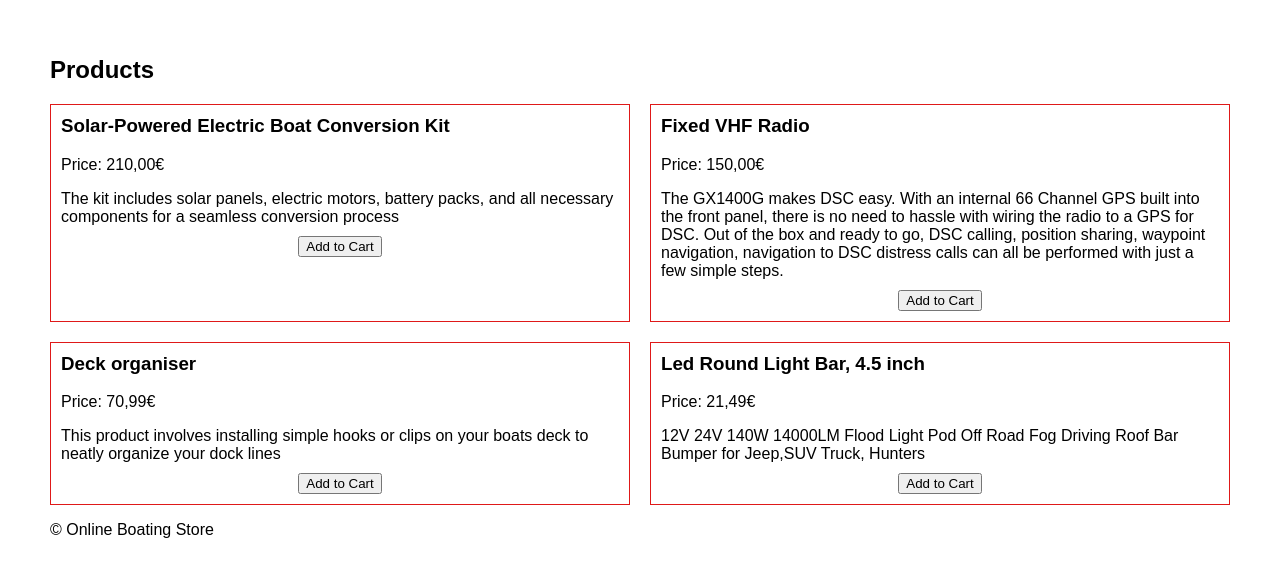
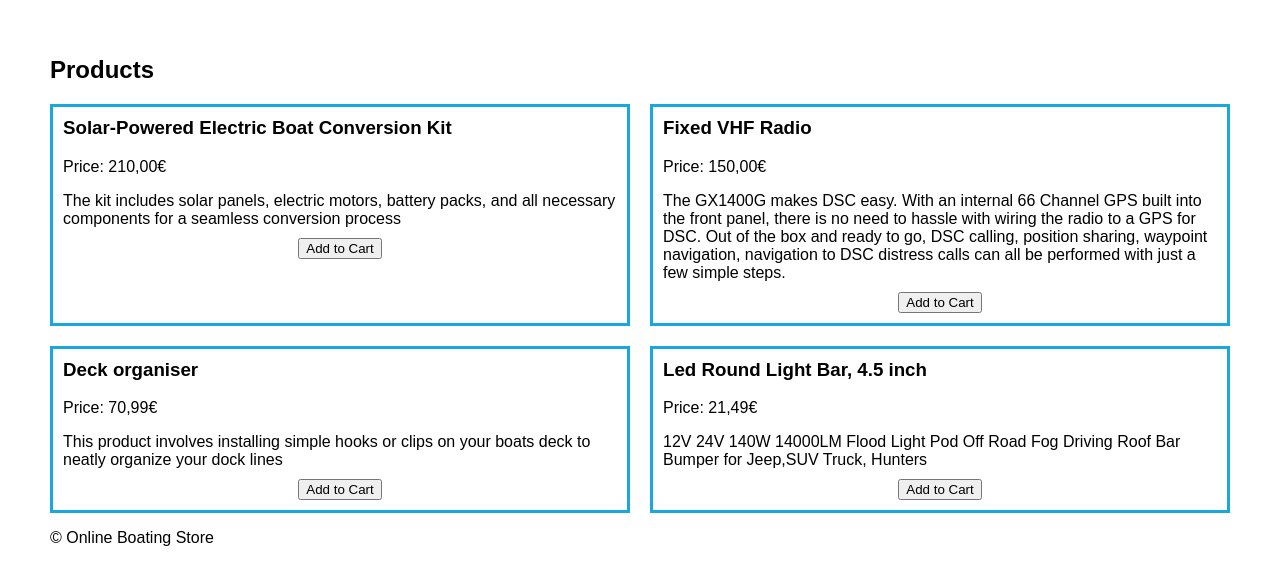
Before and after one commit to onemanortwo/onlinestore, a PHP site: page /products.php in a window 1280 px wide. Shown: the part 34-619 px from the top of the page. Run offline with PHP 8.4, Linux system fonts and the light colour scheme.

```diff
--- a/css/styles.css
+++ b/css/styles.css
@@ -38,7 +38,7 @@ main {
 }
 
 .product {
-    border: 1px solid rgb(223, 25, 25);
+    border: 3px solid rgb(25, 167, 223);
     padding: 10px;
 }
 
```
